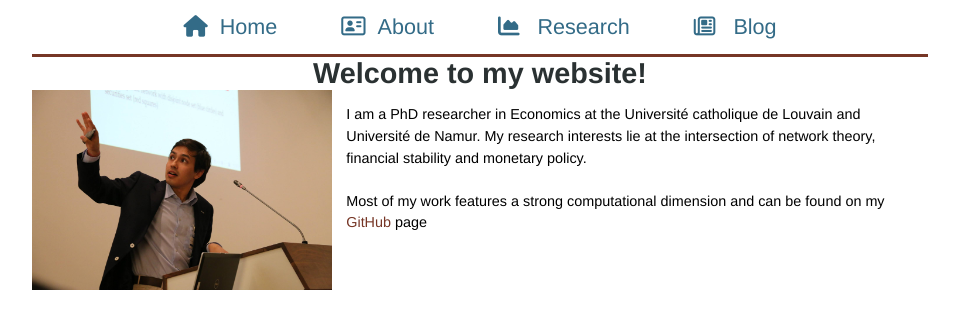
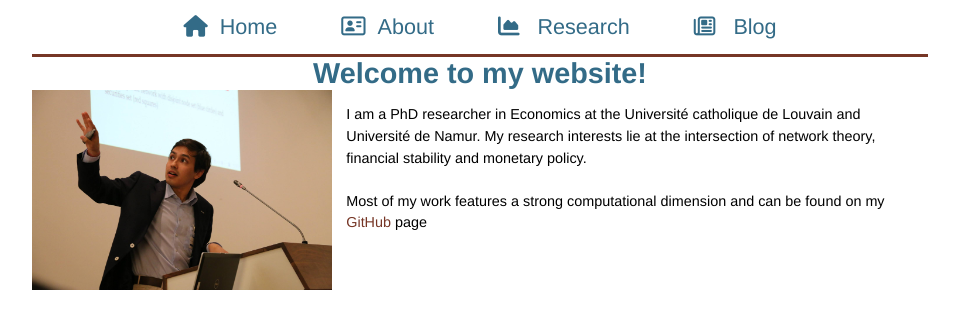
Before and after one commit to nscholtes/nscholtes.github.io, a Jekyll site: the page built from index.html, in a window 1280 px wide. Shown: the top 329 px of the page, without its empty margins (160-1119 px from the left). Built offline with Jekyll 4.4.1, drawn with Linux system fonts in a browser that asks for light colours; nearby versions of some CDN libraries.

Commit message:
Update main_alt.css

```diff
--- a/css/main_alt.css
+++ b/css/main_alt.css
@@ -26,7 +26,7 @@
     font-size: 2em;
     text-align: center;
     font-weight: bold;
-    color: #2A3132;
+    color: #336B87;
   }
   h3 {
     font-size: 1.9em;
```
